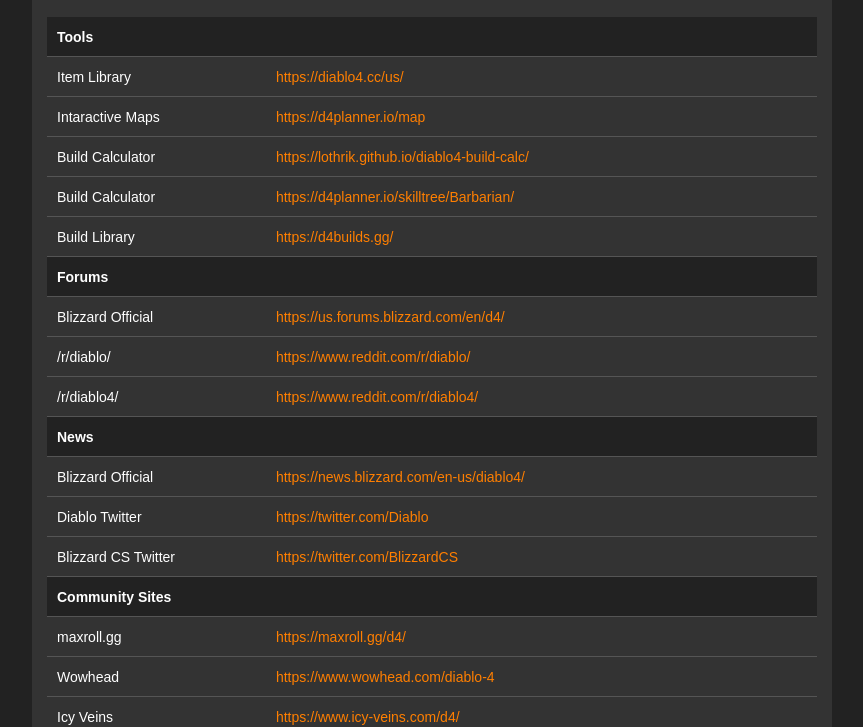
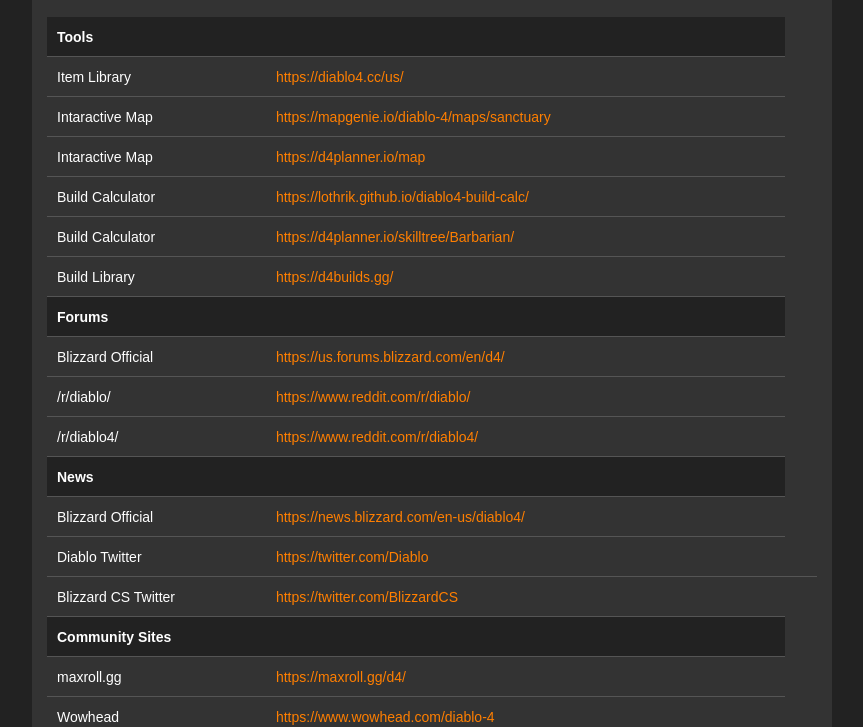
Before and after one commit to emilios-c/d4resources, a plain HTML site: page index.html in a window 1280 px wide. Shown: the part 75-802 px from the top of the page, without its empty margins (208-1071 px from the left). Drawn offline with Linux system fonts and the light colour scheme.

Commit message:
Update index.html
• added https://mapgenie.io/diablo-4/maps/sanctuary
• removed unused 3rd column

```diff
--- a/index.html
+++ b/index.html
@@ -82,70 +82,62 @@
       <h2>Diablo IV Resources</h2>
       <table>
 
-
         <tr height="60">
           <th>Tools</th>
-          <th></th>
           <th></th>
         </tr>
         <tr>
           <td>Item Library</td>
           <td><a href="https://diablo4.cc/us/" target="_blank">https://diablo4.cc/us/</a></td>
-		  <td></td>
+        </tr>
+
+	<tr>
+          <td>Intaractive Map</td>
+          <td><a href="https://mapgenie.io/diablo-4/maps/sanctuary" target="_blank">https://mapgenie.io/diablo-4/maps/sanctuary</a></td>
         </tr>
         <tr>
-          <td>Intaractive Maps</td>
+          <td>Intaractive Map</td>
           <td><a href="https://d4planner.io/map" target="_blank">https://d4planner.io/map</a></td>
-		  <td></td>
         </tr>
         <tr>
           <td>Build Calculator</td>
           <td><a href="https://lothrik.github.io/diablo4-build-calc/" target="_blank">https://lothrik.github.io/diablo4-build-calc/</a></td>
-		  <td></td>
         </tr>
         <tr>
           <td>Build Calculator</td>
           <td><a href="https://d4planner.io/skilltree/Barbarian/" target="_blank">https://d4planner.io/skilltree/Barbarian/</a></td>
-		  <td></td>
         </tr>
         <tr>
           <td>Build Library</td>
           <td><a href="https://d4builds.gg/" target="_blank">https://d4builds.gg/</a></td>
-		  <td></td>
         </tr>
 
 
 	<tr height="60">
           <th>Forums</th>
 	  <th></th>
-		  <th></th>
         </tr>
         <tr>
           <td>Blizzard Official</td>
           <td><a href="https://us.forums.blizzard.com/en/d4/ target="_blank"">https://us.forums.blizzard.com/en/d4/</a></td>
-		  <td></td>
         </tr>
 	<tr>
           <td>/r/diablo/</td>
           <td><a href="https://www.reddit.com/r/diablo/" target="_blank">https://www.reddit.com/r/diablo/</a></td>
-		  <td></td>
         </tr>
 	<tr>
           <td>/r/diablo4/</td>
           <td><a href="https://www.reddit.com/r/diablo4/" target="_blank">https://www.reddit.com/r/diablo4/</a></td>
-		  <td></td>
         </tr>
 
 
         <tr height="60">
           <th>News</th>
 	  <th></th>
-		  <th></th>
         </tr>
         <tr>
           <td>Blizzard Official</td>
           <td><a href="https://news.blizzard.com/en-us/diablo4" target="_blank">https://news.blizzard.com/en-us/diablo4/</a></td>
-		  <td></td>
 	</tr>
         <tr>
           <td>Diablo Twitter</td>
@@ -155,41 +147,34 @@
         <tr>
           <td>Blizzard CS Twitter</td>
           <td><a href="https://twitter.com/BlizzardCS" target="_blank">https://twitter.com/BlizzardCS</a></td>
-		  <td></td>
         </tr>
 
 
         <tr height="60">
           <th>Community Sites</th>
 	  <th></th>
-		  <th></th>
         </tr>
         <tr>
           <td>maxroll.gg</td>
           <td><a href="https://maxroll.gg/d4/" target="_blank">https://maxroll.gg/d4/</a></td>
-		  <td></td>
         </tr>
         <tr>
           <td>Wowhead</td>
           <td><a href="https://www.wowhead.com/diablo-4" target="_blank">https://www.wowhead.com/diablo-4</a></td>
-		  <td></td>
         </tr>
         <tr>
           <td>Icy Veins</td>
           <td><a href="https://www.icy-veins.com/d4/" target="_blank">https://www.icy-veins.com/d4/</a></td>
-		  <td></td>
         </tr>
 
 
         <tr height="60">
           <th>Other</th>
 	  <th></th>
-		  <th></th>
         </tr>
         <tr>
           <td>Twitch</td>
           <td><a href="https://www.twitch.tv/directory/game/Diablo%20IV" target="_blank">https://www.twitch.tv/directory/game/Diablo%20IV</a></td>
-		  <td></td>
         </tr>
 
 
```
Lines whose indentation alone changed are shown as unchanged.
